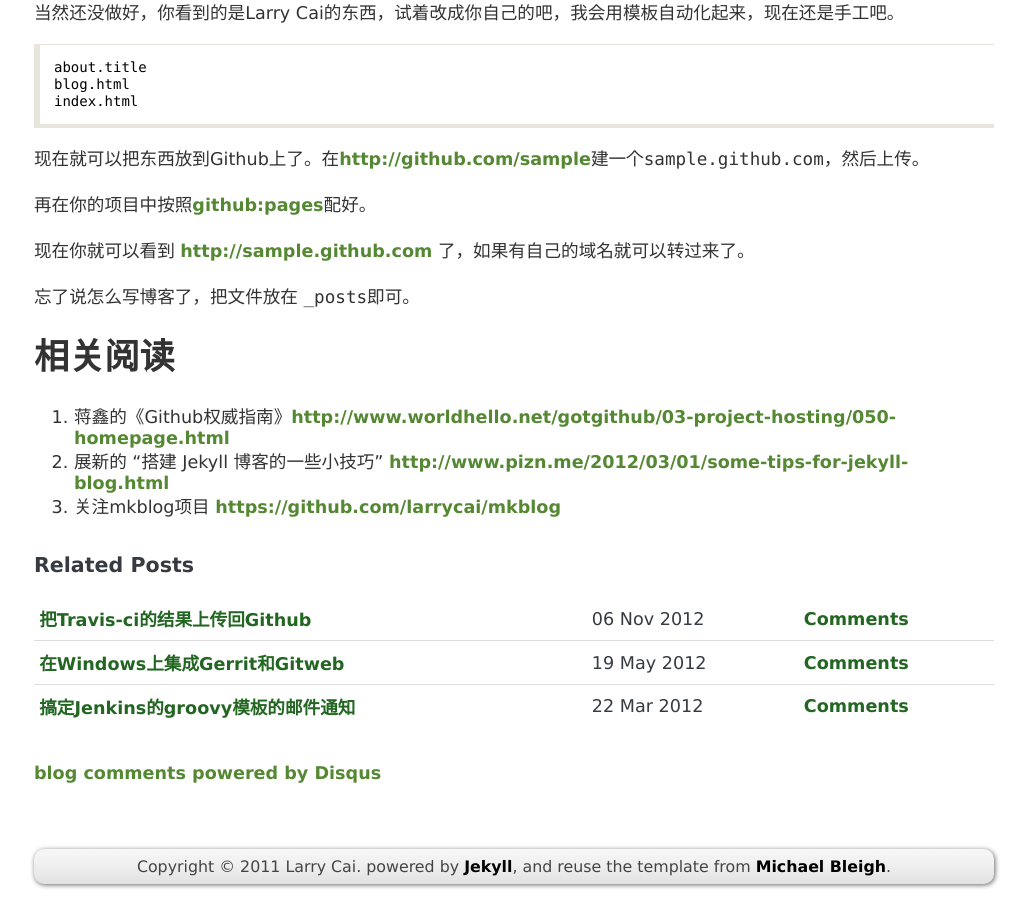
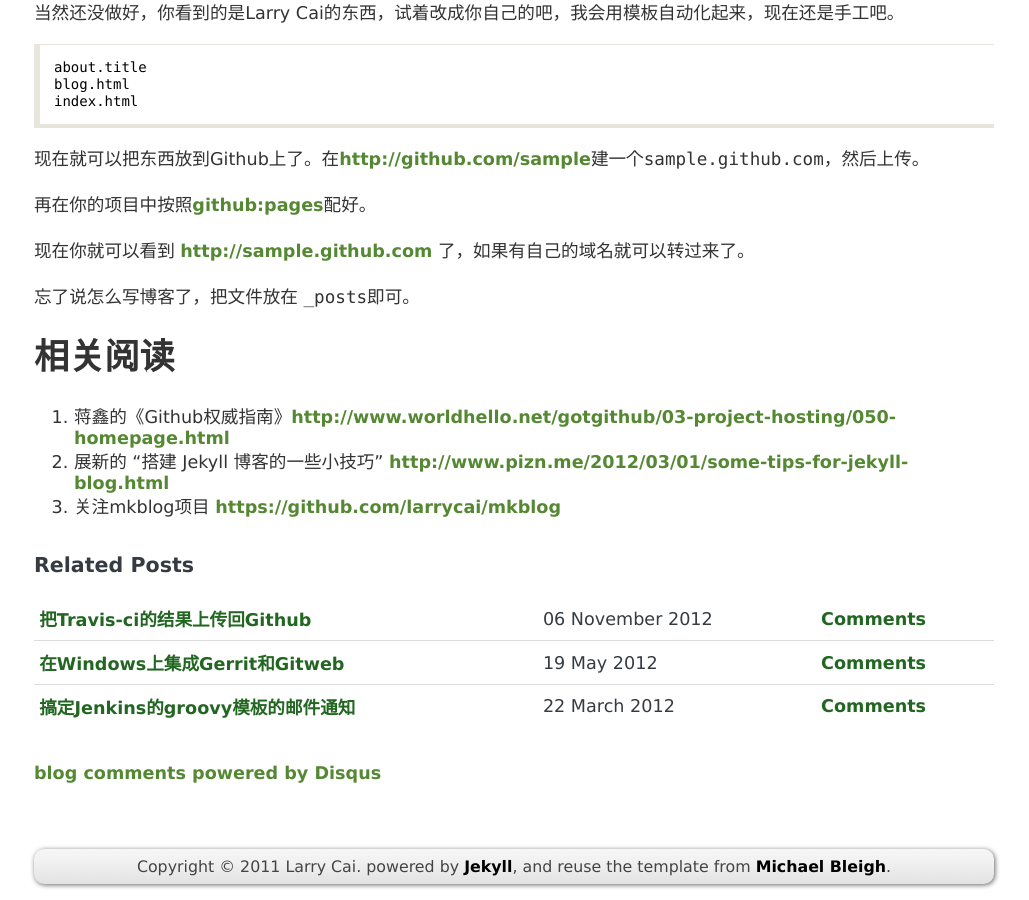
Before and after one commit to larrycai/larrycai.github.com, a Jekyll site: the page built from _posts/2012-03-16-setup-blog-in-5minutes.mkd, in a window 1280 px wide and 900 px high, scrolled down 599 px. Shown: the whole window, without its empty margins (126-1155 px from the left). Built offline with Jekyll 4.4.1, drawn with Linux system fonts in a browser that asks for light colours; Markdown is read by kramdown in place of the engine named in the settings; comment, search, counter and statistics services are not loaded; some of the changed text lies outside the part shown.

Commit message:
update the date time for jekyll

```diff
--- a/_layouts/post.html
+++ b/_layouts/post.html
@@ -2,7 +2,7 @@
 layout: master
 ---
 <div class='post'>
-  <span class='date'>{{page.date | date_to_string}}</span>
+  <span class='date'>{{page.date | date: "%b %B %Y" }}</span>
   <h1><a href='{{page.url}}'>{{page.title}}</a></h1>
   <!-- AddThis Button BEGIN -->
 <div class="addthis_toolbox addthis_default_style ">
@@ -24,7 +24,7 @@ layout: master
     {% for post in site.related_posts limit:3 %}
       <tr>
         <th><a href='{{ post.url }}'>{{ post.title }}</a></th>
-        <td>{{ post.date | date_to_string }}</td>
+        <td>{{ post.date | date: "%d %B %Y" }}</td>
         <td><a href='{{post.url}}#disqus_thread'>Comments</a></td>
       </tr>
     {% endfor %}
```
